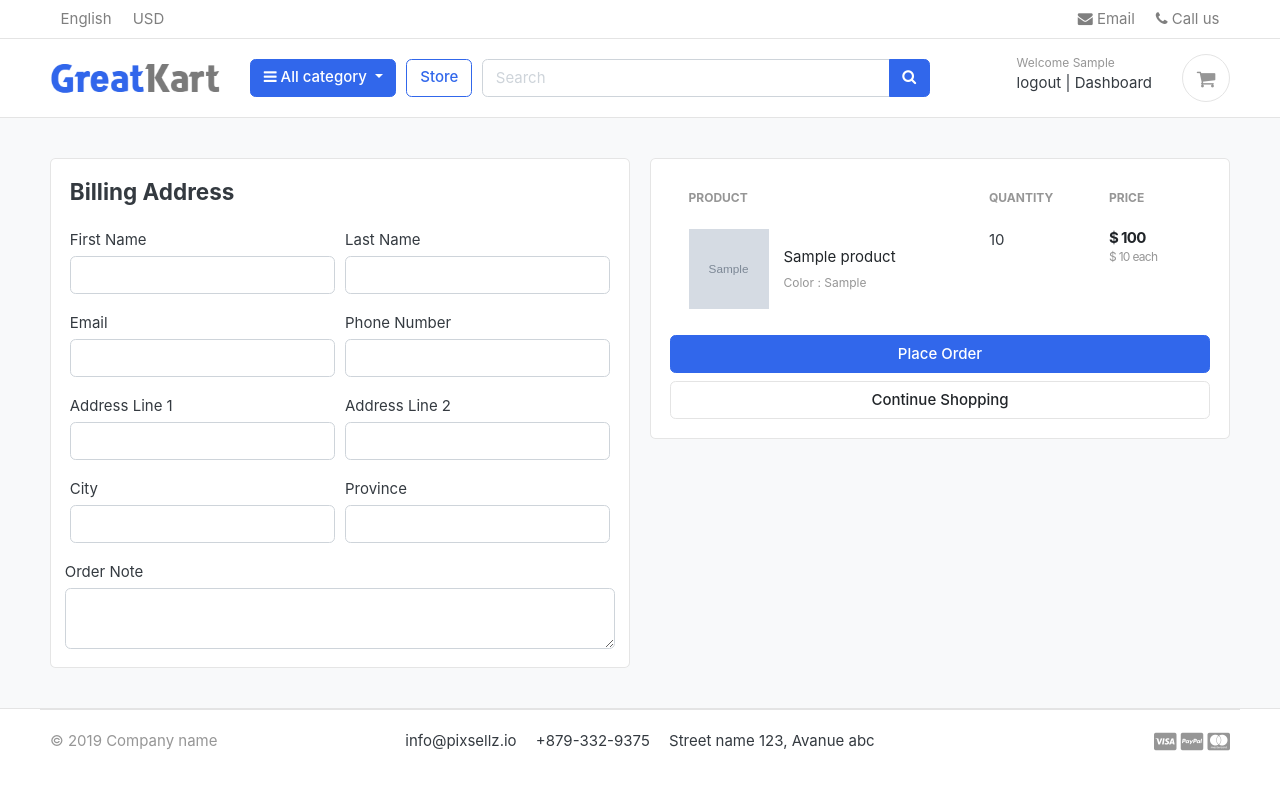
After one commit to NilufarMohammadi1/Django-Ecommerce, a Django app: page /cart/checkout/ in a window 1280 px wide. The commit adds this page. Run offline with Django 3.2, Linux system fonts and the light colour scheme; a user stored in the database is signed in; tables that the repository leaves empty hold one stand-in row (values such as "Sample post"); grey boxes marked "Sample" are stand-in pictures; some libraries are stand-ins or nearby versions; some web fonts are replaced.

Commit message:
handle cart and checkout for login user

```diff
--- a/carts/models.py
+++ b/carts/models.py
@@ -1,6 +1,6 @@
 from django.db import models
 from store.models import Product,Variation
-
+from accounts.models import Account
 
 
 # Create your models here.
@@ -15,6 +15,7 @@ class Cart(models.Model):
 
 class CartItem(models.Model):
 
+    user = models.ForeignKey(Account,on_delete=models.CASCADE,null=True)
     product = models.ForeignKey(Product, on_delete=models.CASCADE)
     variations = models.ManyToManyField(Variation,blank=True)
     cart    = models.ForeignKey(Cart, on_delete=models.CASCADE, null=True)
--- a/carts/urls.py
+++ b/carts/urls.py
@@ -9,6 +9,6 @@ urlpatterns = [
     path('remove_cart_item/<int:product_id>/<int:cart_item_id>/',views.remove_cart_item,name="remove_cart_item"),
 
 
-
+    path('checkout/',views.checkout,name="checkout"),
 
 ]
--- a/carts/views.py
+++ b/carts/views.py
@@ -4,6 +4,8 @@ from .models import Cart,CartItem
 from django.shortcuts import redirect,get_object_or_404
 from django.http import HttpResponse
 from django.core.exceptions import ObjectDoesNotExist
+from django.contrib.auth.decorators import login_required
+
 
 def _cart_id(request):
     cart = request.session.session_key
@@ -14,8 +16,13 @@ def _cart_id(request):
 
 def cart(request,total=0,quantity=0,cart_items=None):
     try:
-        cart = Cart.objects.get(cart_id=_cart_id(request))
-        cart_items = CartItem.objects.filter(cart=cart)
+        tax = 0
+        grand_total = 0
+        if request.user.is_authenticated:
+            cart_items = CartItem.objects.filter(user=request.user)
+        else:
+            cart = Cart.objects.get(cart_id=_cart_id(request))
+            cart_items = CartItem.objects.filter(cart=cart)
         for cart_item in cart_items:
 
             total += (cart_item.product.price * cart_item.quantity)
@@ -38,98 +45,196 @@ def cart(request,total=0,quantity=0,cart_items=None):
     return render(request,'store/cart.html',context)
 
 
-def remove_cart(request,product_id,cart_item_id):
-    product = get_object_or_404(Product,id=product_id)
-    cart = Cart.objects.get(cart_id=_cart_id(request))
+
+def remove_cart(request, product_id, cart_item_id):
+
+    product = get_object_or_404(Product, id=product_id)
     try:
-        cart_item = get_object_or_404(product=product,cart=cart,id=cart_item_id)
-
-        if cart_item.quantity>1:
+        if request.user.is_authenticated:
+            cart_item = CartItem.objects.get(product=product, user=request.user, id=cart_item_id)
+        else:
+            cart = Cart.objects.get(cart_id=_cart_id(request))
+            cart_item = CartItem.objects.get(product=product, cart=cart, id=cart_item_id)
+        if cart_item.quantity > 1:
             cart_item.quantity -= 1
             cart_item.save()
         else:
             cart_item.delete()
-
     except:
         pass
+    return redirect('cart')
 
+def add_cart(request,product_id):
+    current_user = request.user
+    product = Product.objects.get(id=product_id)
+
+    if current_user.is_authenticated:
+        product_variation = []
+        if request.method == 'POST':
+            for item in request.POST:
+                key = item
+                value = request.POST[key]
+
+                try:
+                    variation = Variation.objects.get(product=product,variation_category__iexact=key,variation_value__iexact=value)
+                    product_variation.append(variation)
+
+                except:
+                    pass
+
+
+
+
+
+
+        is_cart_item_exists = CartItem.objects.filter(product=product,user=current_user)
+        if is_cart_item_exists:
+            cart_item = CartItem.objects.filter(product=product,user=current_user)
+            ex_var_list = []
+            id = []
+            for item in cart_item:
+                existing_variation  = item.variations.all()
+                ex_var_list.append(list(existing_variation))
+                id.append(item.id)
+
+            if product_variation in ex_var_list:
+                index = ex_var_list.index(product_variation)
+                item_id = id[index]
+                item = CartItem.objects.get(product=product,id=item_id)
+                item.quantity+=1
+                item.save()
+
+            else:
+
+                item = CartItem.objects.create(product=product,quantity=1,user=current_user)
+                if len(product_variation) > 0 :
+                    item.variations.clear()
+
+                    item.variations.add(*product_variation)
+                cart_item.quantity += 1
+                item.save()
+
+        else:
+            cart_item = CartItem.objects.create(
+                product = product,
+                quantity =1,
+                user = current_user,
+            )
+            if len(product_variation) > 0 :
+
+                cart_item.variations.add(*product_variation)
+                cart_item.save()
+
+        return redirect('cart')
+
+
+    else:
+        product_variation = []
+        if request.method == 'POST':
+            for item in request.POST:
+                key = item
+                value = request.POST[key]
+
+                try:
+                    variation = Variation.objects.get(product=product,variation_category__iexact=key,variation_value__iexact=value)
+                    product_variation.append(variation)
+
+                except:
+                    pass
+
+
+
+        try:
+            cart = Cart.objects.get(cart_id=_cart_id(request))
+        except Cart.DoesNotExist:
+            cart = Cart.objects.create(
+                cart_id = _cart_id(request)
+            )
+
+
+        cart.save()
+
+
+        is_cart_item_exists = CartItem.objects.filter(product=product,cart=cart)
+        if is_cart_item_exists:
+            cart_item = CartItem.objects.filter(product=product,cart=cart)
+            ex_var_list = []
+            id = []
+            for item in cart_item:
+                existing_variation  = item.variations.all()
+                ex_var_list.append(list(existing_variation))
+                id.append(item.id)
+
+            if product_variation in ex_var_list:
+                index = ex_var_list.index(product_variation)
+                item_id = id[index]
+                item = CartItem.objects.get(product=product,id=item_id)
+                item.quantity+=1
+                item.save()
+
+            else:
+
+                item = CartItem.objects.create(product=product,quantity=1,cart=cart)
+                if len(product_variation) > 0 :
+                    item.variations.clear()
+
+                    item.variations.add(*product_variation)
+                cart_item.quantity += 1
+                item.save()
+
+        else:
+            cart_item = CartItem.objects.create(
+                product = product,
+                quantity =1,
+                cart = cart
+            )
+            if len(product_variation) > 0 :
+
+                cart_item.variations.add(*product_variation)
+                cart_item.save()
+
+        return redirect('cart')
+
+
+
+def remove_cart_item(request, product_id, cart_item_id):
+    product = get_object_or_404(Product, id=product_id)
+    if request.user.is_authenticated:
+        cart_item = CartItem.objects.get(product=product, user=request.user, id=cart_item_id)
+    else:
+        cart = Cart.objects.get(cart_id=_cart_id(request))
+        cart_item = CartItem.objects.get(product=product, cart=cart, id=cart_item_id)
+    cart_item.delete()
     return redirect('cart')
 
 
-def add_cart(request,product_id):
-    product = Product.objects.get(id=product_id)
-    product_variation = []
-    if request.method == 'POST':
-        for item in request.POST:
-            key = item
-            value = request.POST[key]
+@login_required(login_url='login')
+def checkout(request,total=0,quantity=0,cart_items=None):
+    try:
+        tax = 0
+        grand_total = 0
+        if request.user.is_authenticated:
+            cart_items = CartItem.objects.filter(user=request.user)
+        else:
+            cart = Cart.objects.get(cart_id=_cart_id(request))
+            cart_items = CartItem.objects.filter(cart=cart)
+        for cart_item in cart_items:
 
-            try:
-                variation = Variation.objects.get(product=product,variation_category__iexact=key,variation_value__iexact=value)
-                product_variation.append(variation)
+            total += (cart_item.product.price * cart_item.quantity)
+            quantity+=cart_item.quantity
 
-            except:
-                pass
+        tax= (2 * total)/100
+        grand_total = total + tax
 
+    except ObjectDoesNotExist:
+        print('xxxxxxxxxxxxxxxxxxx')
+        pass
 
-
-    try:
-        cart = Cart.objects.get(cart_id=_cart_id(request))
-    except Cart.DoesNotExist:
-        cart = Cart.objects.create(
-            cart_id = _cart_id(request)
-        )
-
-
-    cart.save()
-
-
-    is_cart_item_exists = CartItem.objects.filter(product=product,cart=cart)
-    if is_cart_item_exists:
-        cart_item = CartItem.objects.filter(product=product,cart=cart)
-        ex_var_list = []
-        id = []
-        for item in cart_item:
-            existing_variation  = item.variations.all()
-            ex_var_list.append(list(existing_variation))
-            id.append(item.id)
-
-        if product_variation in ex_var_list:
-            index = ex_var_list.index(product_variation)
-            item_id = id[index]
-            item = CartItem.objects.get(product=product,id=item_id)
-            item.quantity+=1
-            item.save()
-
-        else:
-
-            item = CartItem.objects.create(product=product,quantity=1,cart=cart)
-            if len(product_variation) > 0 :
-                item.variations.clear()
-
-                item.variations.add(*product_variation)
-            cart_item.quantity += 1
-            item.save()
-
-    else:
-        cart_item = CartItem.objects.create(
-            product = product,
-            quantity =1,
-            cart = cart
-        )
-        if len(product_variation) > 0 :
-
-            cart_item.variations.add(*product_variation)
-            cart_item.save()
-
-    return redirect('cart')
-
-
-
-def remove_cart_item(request,product_id,cart_item_id):
-
-    cart = Cart.objects.get(cart_id=_cart_id(request))
-    product  = get_object_or_404(Product,id=product_id)
-    cart_item = CartItem.objects.get(product=product,cart=cart,id=cart_item_id)
-    cart_item.delete()
-    return redirect('cart')
+    context={
+        'total':total,
+        'quantity':quantity,
+        'cart_items':cart_items,
+        'tax':tax,
+        'grand_total':grand_total,
+        }
+    return render(request,'store/checkout.html',context)
--- a/templates/includes/navbar.html
+++ b/templates/includes/navbar.html
@@ -78,7 +78,7 @@
                             </div>
                         </div>
                         {% endif %}
-                        <a href="#" class="widget-header pl-3 ml-3">
+                        <a href="{% url 'cart' %}" class="widget-header pl-3 ml-3">
                             <div class="icon icon-sm rounded-circle border"><i class="fa fa-shopping-cart"></i></div>
                             <span class="badge badge-pill badge-danger notify">{{cart_count}}</span>
                         </a>
--- a/templates/store/cart.html
+++ b/templates/store/cart.html
@@ -101,7 +101,7 @@
                 <p class="text-center mb-3">
                     <img src="{% static './images/misc/payments.png' %}" height="26">
                 </p>
-                <a href="./place-order.html" class="btn btn-primary btn-block"> Checkout </a>
+                <a href="{% url 'checkout' %}" class="btn btn-primary btn-block"> Checkout </a>
                 <a href="{% url 'store' %}" class="btn btn-light btn-block">Continue Shopping</a>
             </div> <!-- card-body.// -->
             </div> <!-- card.// -->
--- /dev/null
+++ b/templates/store/checkout.html
@@ -0,0 +1,137 @@
+{% extends 'base.html' %}
+{% load static %}
+
+{% block content %}
+
+
+<section class="section-content padding-y bg">
+<div class="container">
+
+<!-- ============================ COMPONENT 1 ================================= -->
+
+<div class="row">
+	<aside class="col-lg-6">
+<div class="card">
+  <div class="card-body">
+    <h4 class="card-title mb-4">Billing Address</h4>
+    <form action="#" method="POST">
+      {% csrf_token %}
+      <div class="form-row">
+        <div class="col form-group">
+          <label for="">First Name</label>
+          <input type="text" name="first_name" class="form-control" required>
+        </div>
+        <div class="col form-group">
+          <label for="">Last Name</label>
+          <input type="text" name="last_name" class="form-control" required>
+        </div>
+      </div>
+      <div class="form-row">
+        <div class="col form-group">
+          <label for="">Email</label>
+          <input type="email" name="email" class="form-control" required>
+        </div>
+        <div class="col form-group">
+          <label for="">Phone Number</label>
+          <input type="text" name="phone" class="form-control" required>
+        </div>
+      </div>
+      <div class="form-row">
+        <div class="col form-group">
+          <label for="">Address Line 1</label>
+          <input type="text" name="address_line_1" class="form-control" required>
+        </div>
+        <div class="col form-group">
+          <label for="">Address Line 2</label>
+          <input type="text" name="address_line_2" class="form-control">
+        </div>
+      </div>
+      <div class="form-row">
+        <div class="col form-group">
+          <label for="">City</label>
+          <input type="text" name="city" class="form-control" required>
+        </div>
+        <div class="col form-group">
+          <label for="">Province</label>
+          <input type="text" name="province" class="form-control" required>
+        </div>
+
+        </div>
+        <div class="form-row">
+          <label for="">Order Note</label>
+          <textarea name="order_note" rows="2" class="form-control"></textarea>
+        </div>
+
+
+  </div>
+</div> <!-- card.// -->
+
+	</aside> <!-- col.// -->
+	<aside class="col-lg-6">
+
+		<div class="card">
+		<div class="card-body">
+      <table class="table table-borderless table-shopping-cart">
+      <thead class="text-muted">
+      <tr class="small text-uppercase">
+        <th scope="col">Product</th>
+        <th scope="col" width="120">Quantity</th>
+        <th scope="col" width="120">Price</th>
+
+      </tr>
+      </thead>
+      <tbody>
+
+      {% for cart_item in cart_items %}
+      <tr>
+      	<td>
+      		<figure class="itemside align-items-center">
+      			<div class="aside"><img src="{{ cart_item.product.images.url }}" class="img-sm"></div>
+      			<figcaption class="info">
+      				<a href="{{ cart_item.product.get_url }}" class="title text-dark">{{ cart_item.product.product_name }}</a>
+      				<p class="text-muted small">
+      					{% if cart_item.variations.all %}
+      						{% for item in cart_item.variations.all %}
+      							{{ item.variation_category | capfirst }} : {{ item.variation_value | capfirst }} <br>
+      						{% endfor %}
+      					{% endif %}
+      				</p>
+      			</figcaption>
+      		</figure>
+      	</td>
+      	<td>
+      		<!-- col.// -->
+      				<label for="">{{cart_item.quantity}}</label>
+      	</td>
+      	<td>
+      		<div class="price-wrap">
+      			<var class="price">$ {{ cart_item.sub_total }}</var>
+      			<small class="text-muted"> $ {{ cart_item.product.price }} each </small>
+      		</div> <!-- price-wrap .// -->
+      	</td>
+
+      </tr>
+      {% endfor %}
+
+      </tbody>
+      </table>
+
+      <button type="submit" name="submit" class="btn btn-primary btn-block">Place Order</button>
+			<a href="{% url 'store' %}" class="btn btn-light btn-block">Continue Shopping</a>
+      </form>
+		</div> <!-- card-body.// -->
+		</div> <!-- card.// -->
+
+
+</aside> <!-- col.// -->
+
+
+</div> <!-- row.// -->
+
+<!-- ============================ COMPONENT 1 END .// ================================= -->
+
+</div> <!-- container .//  -->
+</section>
+<!-- ========================= SECTION CONTENT END// ========================= -->
+
+{% endblock %}
```
Also changed, not shown: accounts/views.py (+55 -1 lines), store/views.py (+2 -5 lines), carts/migrations/0003_cartitem_user.py (added).
